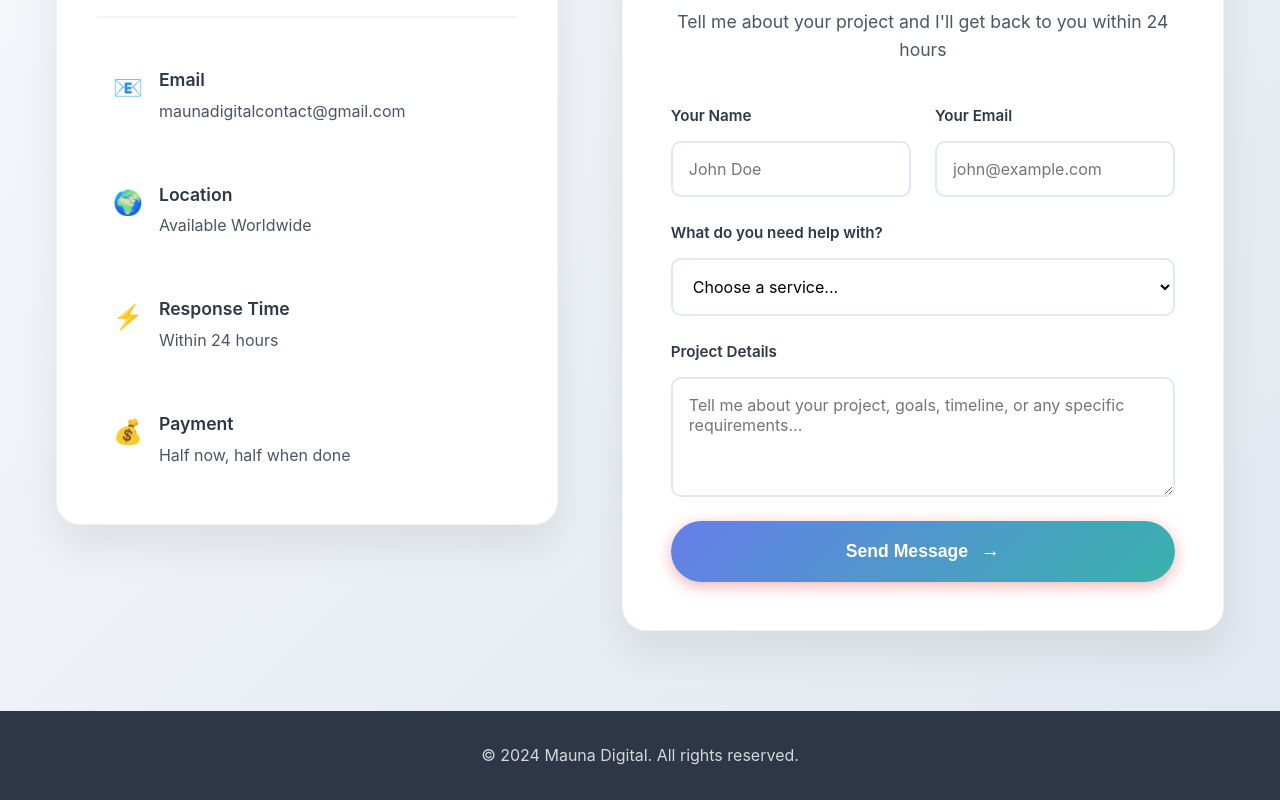
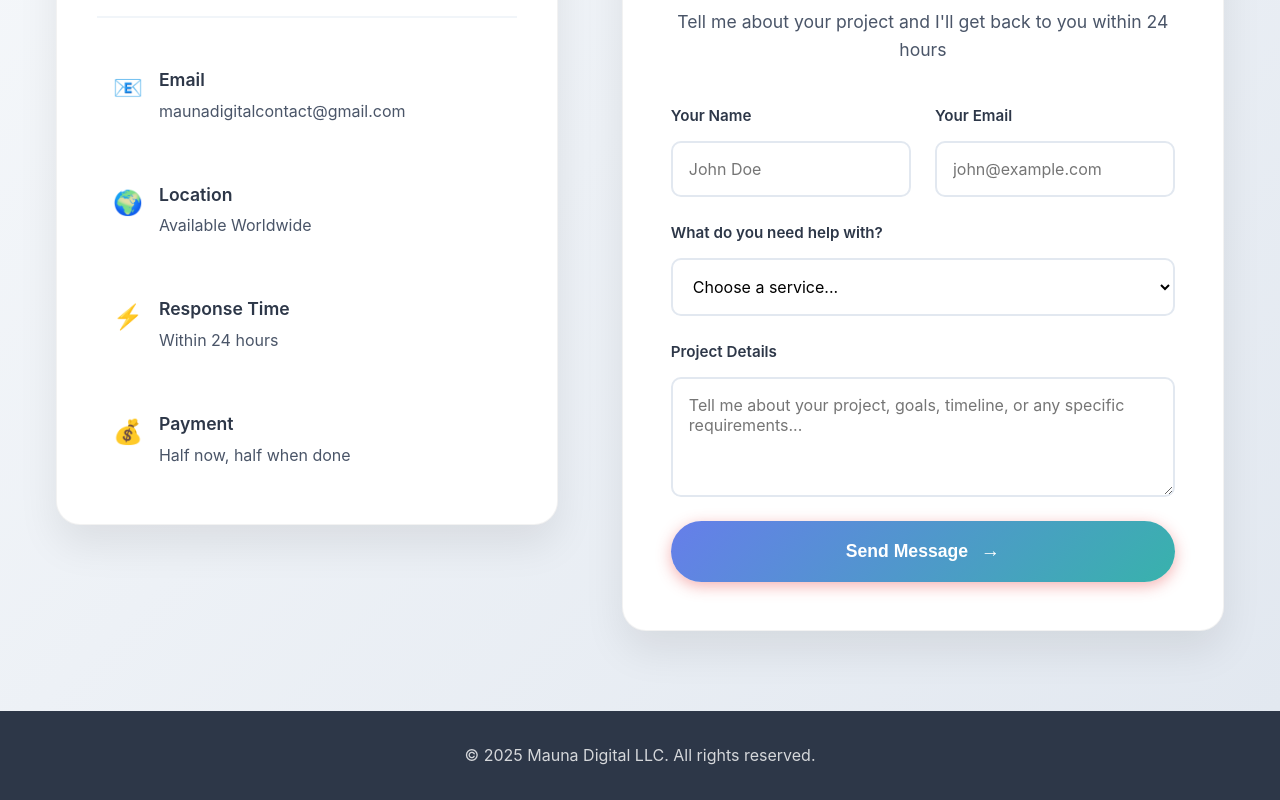
Before and after one commit to mriansabado/mauna-digital-website, a React (Vite) app: page / in a window 1280 px wide. Shown: the part 5405-6205 px from the top of the page. Built offline with nearby package versions, Linux system fonts and the light colour scheme.

Commit message:
updated LLC info

```diff
--- a/src/App.tsx
+++ b/src/App.tsx
@@ -452,7 +452,7 @@
       {/* Footer */}
       <footer className="footer">
         <div className="container">
-          <p>&copy; 2024 Mauna Digital. All rights reserved.</p>
+          <p>&copy; 2025 Mauna Digital LLC. All rights reserved.</p>
         </div>
       </footer>
     </div>
```
